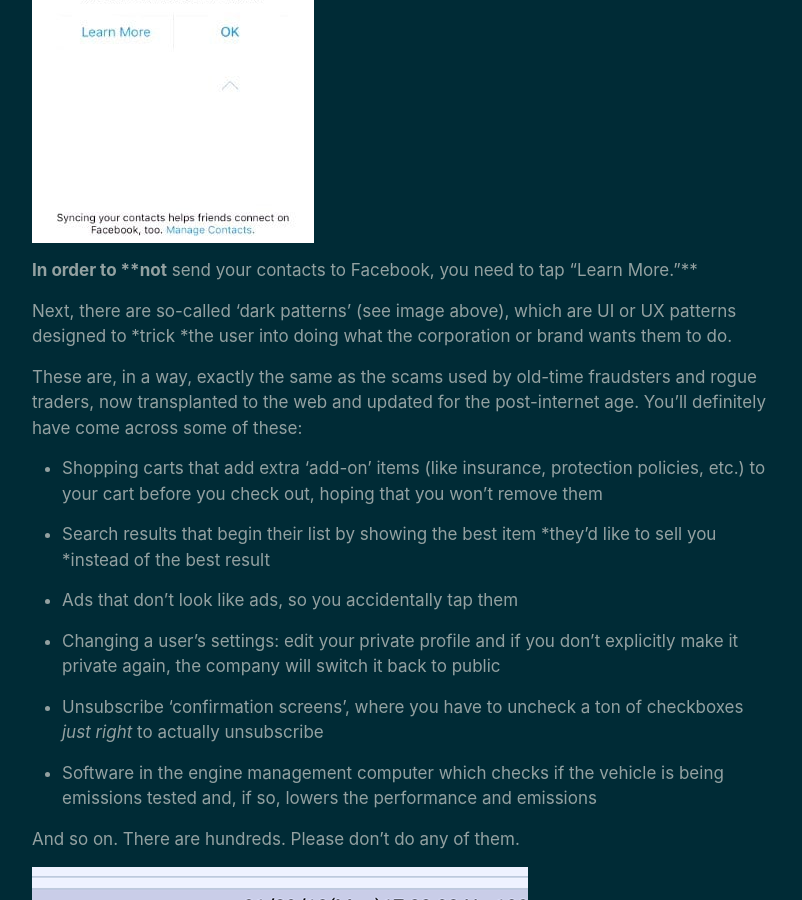
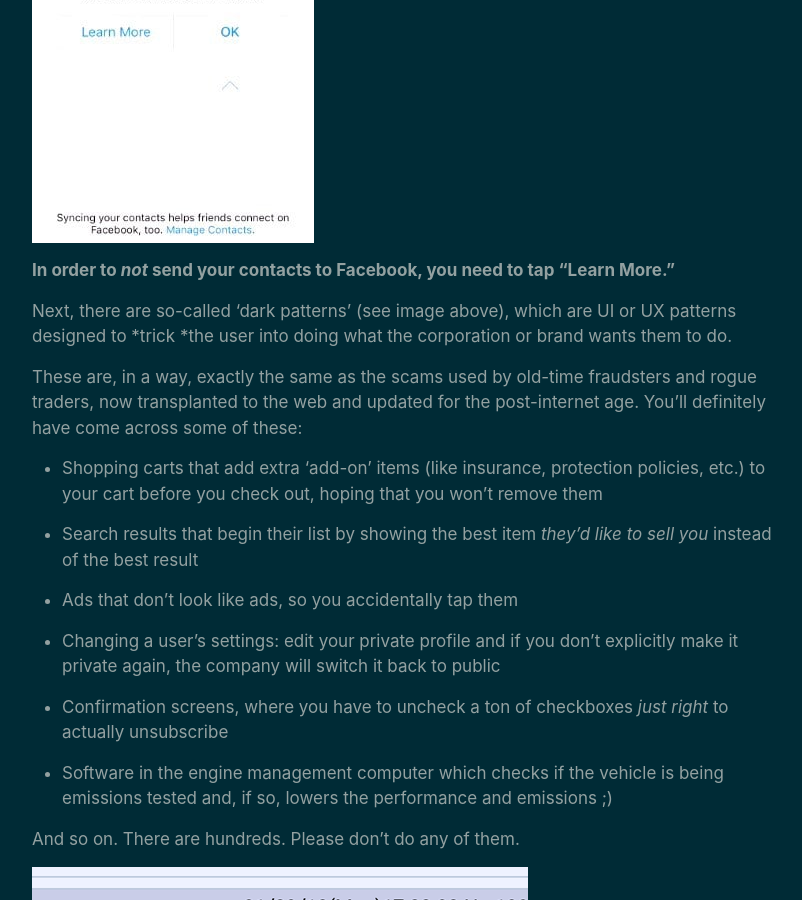
Before and after one commit to wgx/blog.willgrant.org, a Jekyll site: the page built from _posts/2018-07-31-dont-join-the-dark-side.markdown, in a window 1280 px wide and 900 px high, scrolled down 942 px. Shown: the whole window, without its empty margins (238-1040 px from the left). Built offline with Jekyll 4.4.1, drawn with Linux system fonts in a browser that asks for light colours.

Commit message:
fixes to a post

```diff
--- a/_posts/2018-07-31-dont-join-the-dark-side.markdown
+++ b/_posts/2018-07-31-dont-join-the-dark-side.markdown
@@ -15,7 +15,7 @@ This isn’t an accident. Many modern products, especially in social media, are
 
 ![*In order to **not** send your contacts to Facebook, you need to tap “Learn More.”*](https://blog.willgrant.org/images/0*8w7zILrsPxPs1876.jpg)
 
-**In order to **not** send your contacts to Facebook, you need to tap “Learn More.”**
+**In order to _not_ send your contacts to Facebook, you need to tap “Learn More.”**
 
 Next, there are so-called ‘dark patterns’ (see image above), which are UI or UX patterns designed to *trick *the user into doing what the corporation or brand wants them to do.
 
@@ -23,15 +23,15 @@ These are, in a way, exactly the same as the scams used by old-time fraudsters a
 
 * Shopping carts that add extra ‘add-on’ items (like insurance, protection policies, etc.) to your cart before you check out, hoping that you won’t remove them
 
-* Search results that begin their list by showing the best item *they’d like to sell you *instead of the best result
+* Search results that begin their list by showing the best item *they’d like to sell you* instead of the best result
 
 * Ads that don’t look like ads, so you accidentally tap them
 
 * Changing a user’s settings: edit your private profile and if you don’t explicitly make it private again, the company will switch it back to public
 
-* Unsubscribe ‘confirmation screens’, where you have to uncheck a ton of checkboxes *just right* to actually unsubscribe
+* Confirmation screens, where you have to uncheck a ton of checkboxes *just right* to actually unsubscribe
 
-* Software in the engine management computer which checks if the vehicle is being emissions tested and, if so, lowers the performance and emissions
+* Software in the engine management computer which checks if the vehicle is being emissions tested and, if so, lowers the performance and emissions ;)
 
 And so on. There are hundreds. Please don’t do any of them.
 
```
